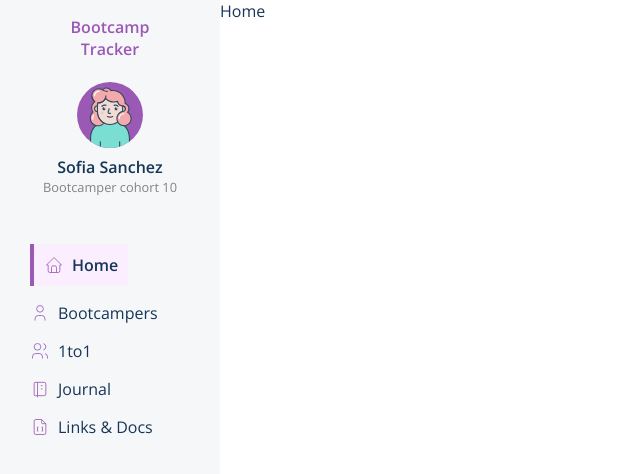
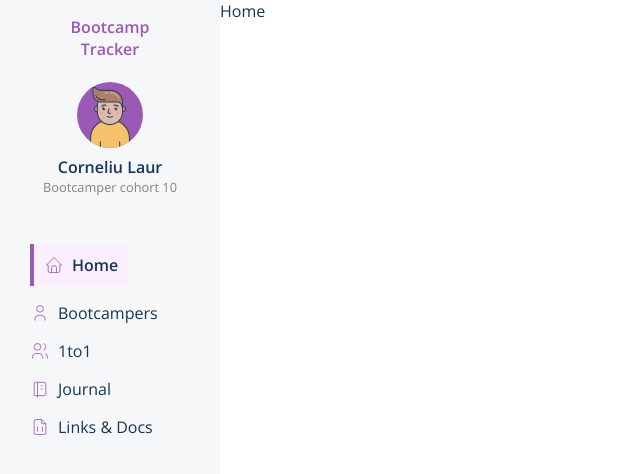
Before and after one commit to SchoolOfCode/national-project-week-antonio-kazeem-and-sofia, a React (Create React App) app in the folder client/: page / in a window 1280 px wide. Shown: the top 474 px of the page, without its empty margins (0-640 px from the left). Built offline with nearby package versions, Linux system fonts and the light colour scheme.

Commit message:
Add custom avatars to represent us

```diff
--- a/client/src/components/Nav/index.js
+++ b/client/src/components/Nav/index.js
@@ -5,11 +5,13 @@ import { NavLink } from "react-router-dom";
 function Nav() {
   const [randomUser] = useState([
     { id: 1, name: "Antonio Sevillano", avatar: "avatar-antonio.svg" },
-    { id: 2, name: "Sofia Sanchez", avatar: "avatar-sofia.svg" }
+    { id: 2, name: "Sofia Sanchez", avatar: "avatar-sofia.svg" },
+    { id: 3, name: "Corneliu Laur", avatar: "avatar-corneliu.svg" },
+    { id: 4, name: "Kazeem Alatishe", avatar: "avatar-kazeem.svg" }
   ]);
 
   function getRandomUser() {
-    const random = Math.floor(Math.random() * 2) + 1;
+    const random = Math.floor(Math.random() * 4) + 1;
     return randomUser.filter((user) => user.id === random);
   }
 
```
Also changed, not shown: client/public/avatar-corneliu.svg (added), client/public/avatar-kazeem.svg (added).
